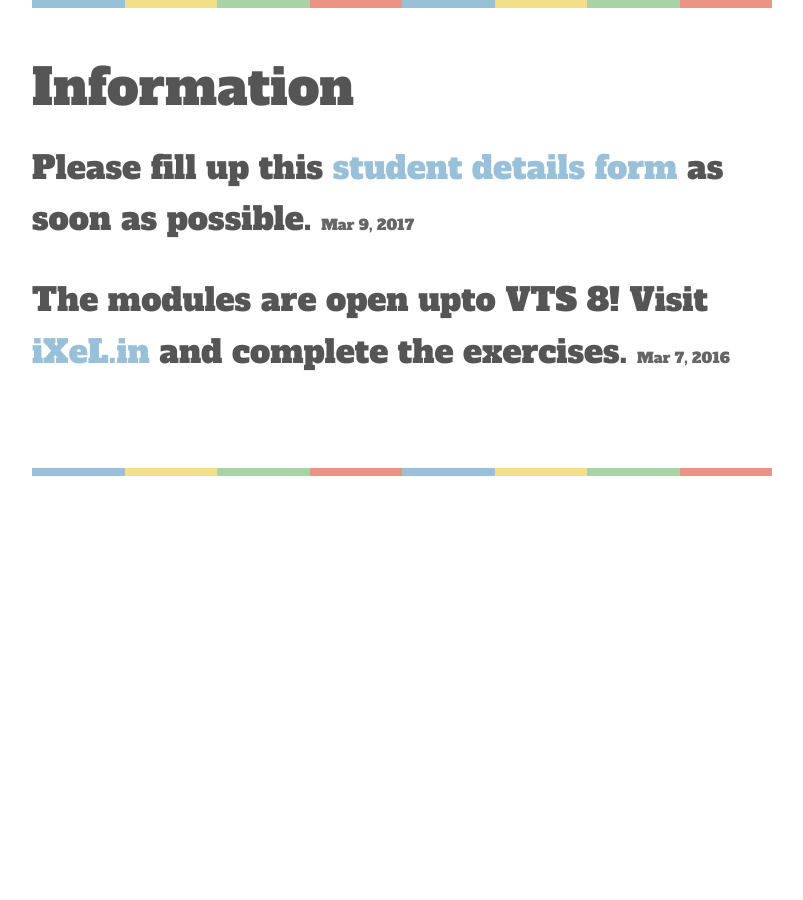
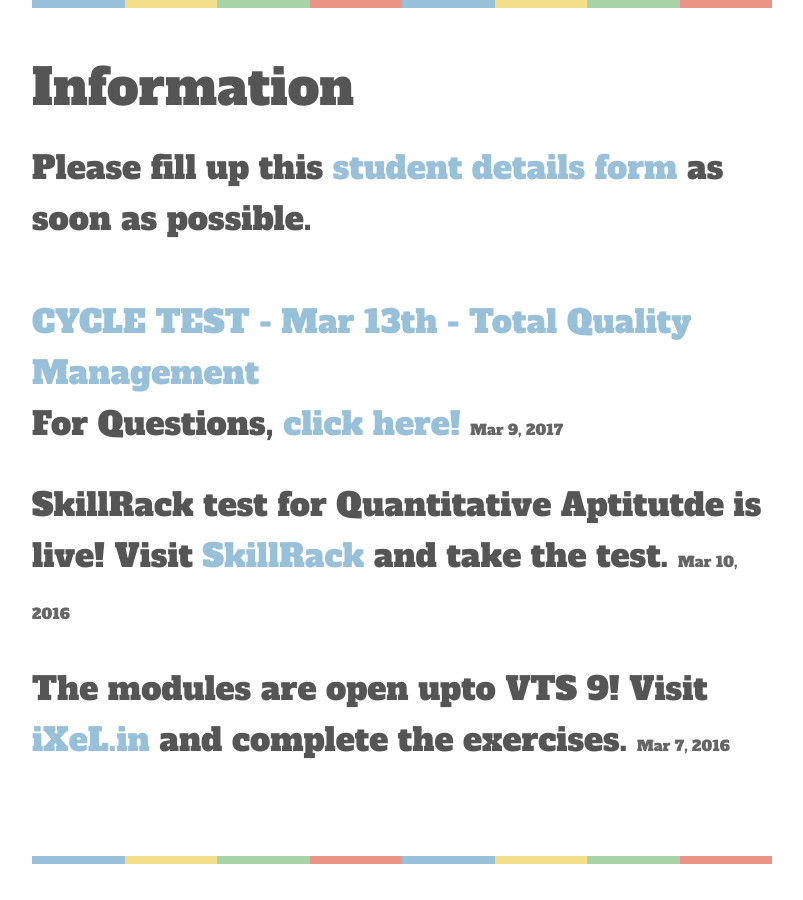
Before and after one commit to SJIT-IT/info, a Jekyll site: the page built from index.html, in a window 1280 px wide. Shown: the whole page, without its empty margins (238-1041 px from the left). Built offline with Jekyll 4.4.1, drawn with Linux system fonts in a browser that asks for light colours; some web fonts are replaced; the list of posts is cut into pages by our own code.

Commit message:
update mar 12

```diff
--- a/_posts/2017-03-09-form.md
+++ b/_posts/2017-03-09-form.md
@@ -1,5 +1,5 @@
 ---
 layout: post
-text: Please fill up this <a href="https://lionelfaber.typeform.com/to/Le7PKh">student details form</a> as soon as possible.
+text: Please fill up this <a href="https://lionelfaber.typeform.com/to/Le7PKh">student details form</a> as soon as possible.<br><br><a>CYCLE TEST - Mar 13th - Total Quality Management</a><br>For Questions, <a href="https://drive.google.com/open?id=0B4SySGihN1G2ZTY1emVKUG1oa0E">click here!</a>
 date: 2017-03-09 19:33:00 +0530
 ---
```
Also changed, not shown: _posts/2017-02-15-ebox.md (+1 -1 lines), _posts/2017-03-05-srack.md (added, +5 -0 lines), _posts/2017-03-05.md (deleted, +0 -5 lines), _posts/2017-03-07.md (deleted, +0 -5 lines).
